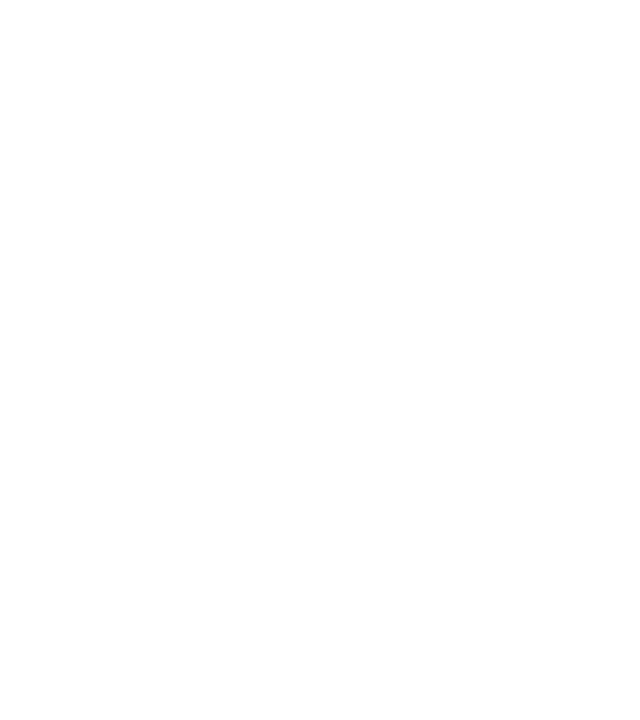
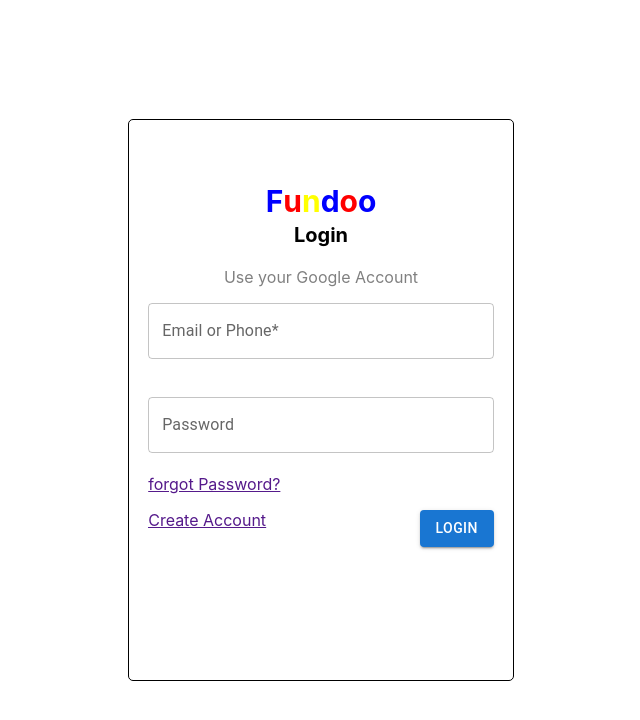
Before and after one commit to Upendrasahu99/Fundoo_Notes_Frontend, a React (Create React App) app: page / in a window 1280 px wide. Before the commit this address had no page. Shown: the top 720 px of the page, without its empty margins (319-959 px from the left). Built offline with nearby package versions, Linux system fonts and the light colour scheme.

Commit message:
[Upendra] Refactor: Routing for login in App.js and SignUp.

```diff
--- a/src/App.js
+++ b/src/App.js
@@ -7,7 +7,7 @@
   return (
     <div className='App'>
       <Routes>
-        <Route path = "/login" element = {<Login/>}/>
+        <Route path = "" element = {<Login/>}/>
         <Route path='/signup' element = {<SignUp/>}/>
       </Routes>
     </div>
--- a/src/pages/signup/SignUp.jsx
+++ b/src/pages/signup/SignUp.jsx
@@ -225,7 +225,7 @@
               </div>
 
               <div className="lastDiv">
-              <Link to = "/login">
+              <Link to = "/">
                 <a href="">Sign in insted</a>
                 </Link>
                 <Button variant="contained" className="nextButton" onClick={submitHandler}>Next</Button>
```
